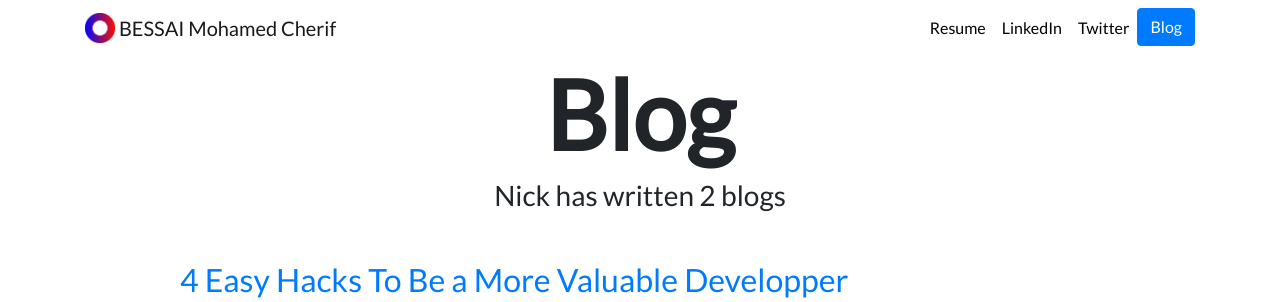
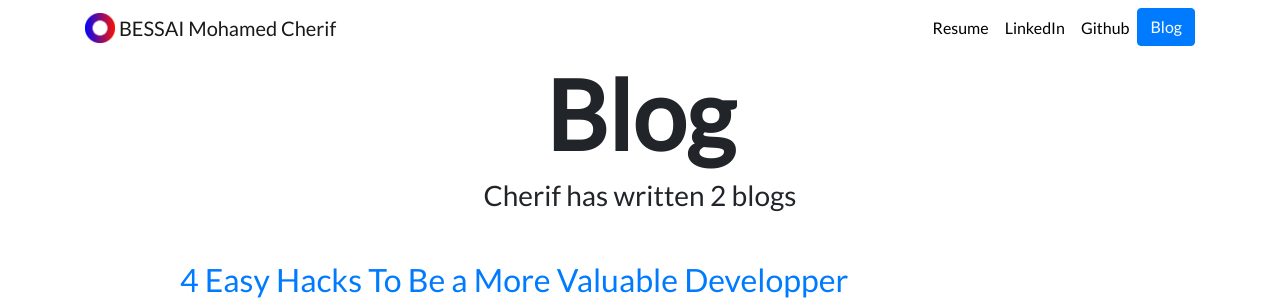
Before and after one commit to bessai-mohamed-cherif/personal-portfolio, a Django app: page /blog/ in a window 1280 px wide. Shown: the top 302 px of the page. Run offline with Django 3.2, Linux system fonts and the light colour scheme; data comes from the database, SQL or seed files in the repository; both versions use the stored data as it was after the commit; some libraries are stand-ins or nearby versions.

Commit message:
eleventh commit

```diff
--- a/blog/models.py
+++ b/blog/models.py
@@ -2,9 +2,9 @@ from django.db import models
 
 # Create your models here.
 class Blog(models.Model):
-    title = models.CharField(max_length=50)
+    title = models.CharField(max_length=100)
     date = models.DateField()
-    description = models.TextField(max_length=5000)
+    description = models.TextField(max_length=10000)
 
     def __str__(self):
         return self.title
--- a/blog/templates/blog/all_blogs.html
+++ b/blog/templates/blog/all_blogs.html
@@ -6,7 +6,7 @@
 
 <h1 id="blogtitle" class="font-weight-bold text-center">Blog</h1>
 
-<h3 class="text-center mb-5">Nick has written {{ blogs.count }} blog{{ blogs.count|pluralize }}</h3>
+<h3 class="text-center mb-5">Cherif has written {{ blogs.count }} blog{{ blogs.count|pluralize }}</h3>
 
 {% for blog in blogs %}
 <div class="row justify-content-center my-3">
--- a/portfolio/templates/portfolio/base.html
+++ b/portfolio/templates/portfolio/base.html
@@ -33,13 +33,13 @@
       <div class="collapse navbar-collapse text-center" id="navbarNav">
         <ul class="navbar-nav ml-auto">
           <li class="nav-item">
-            <a class="nav-link" href="{% static "portfolio/resume.pdf" %}">Resume</a>
+            <a class="nav-link" href="{% static "portfolio/resume.pdf" %}" target="_blank">Resume</a>
           </li>
           <li class="nav-item">
-            <a class="nav-link" href="https://www.linkedin.com/in/nick-walter/" target="_blank">LinkedIn</a>
+            <a class="nav-link" href="https://www.linkedin.com/in/mohamed-cherif-bessai-197026a8/" target="_blank">LinkedIn</a>
           </li>
           <li class="nav-item">
-            <a class="nav-link" href="https://twitter.com/ZappyCode" target="_blank">Twitter</a>
+            <a class="nav-link" href="https://github.com/bessai-mohamed-cherif" target="_blank">Github</a>
           </li>
           <li>
             <a role="button" href="{% url 'blog:all_blogs' %}" class="btn btn-primary">Blog</a>
```
Also changed, not shown: db.sqlite3, media/portfolio/images/68747470733a2f2f692e696d6775722e636f6d2f635942745734432e706e67.png (added), media/portfolio/images/password.jpg (added), media/portfolio/images/software-defined-networking-1024x440.jpeg (added), 2 other files.
